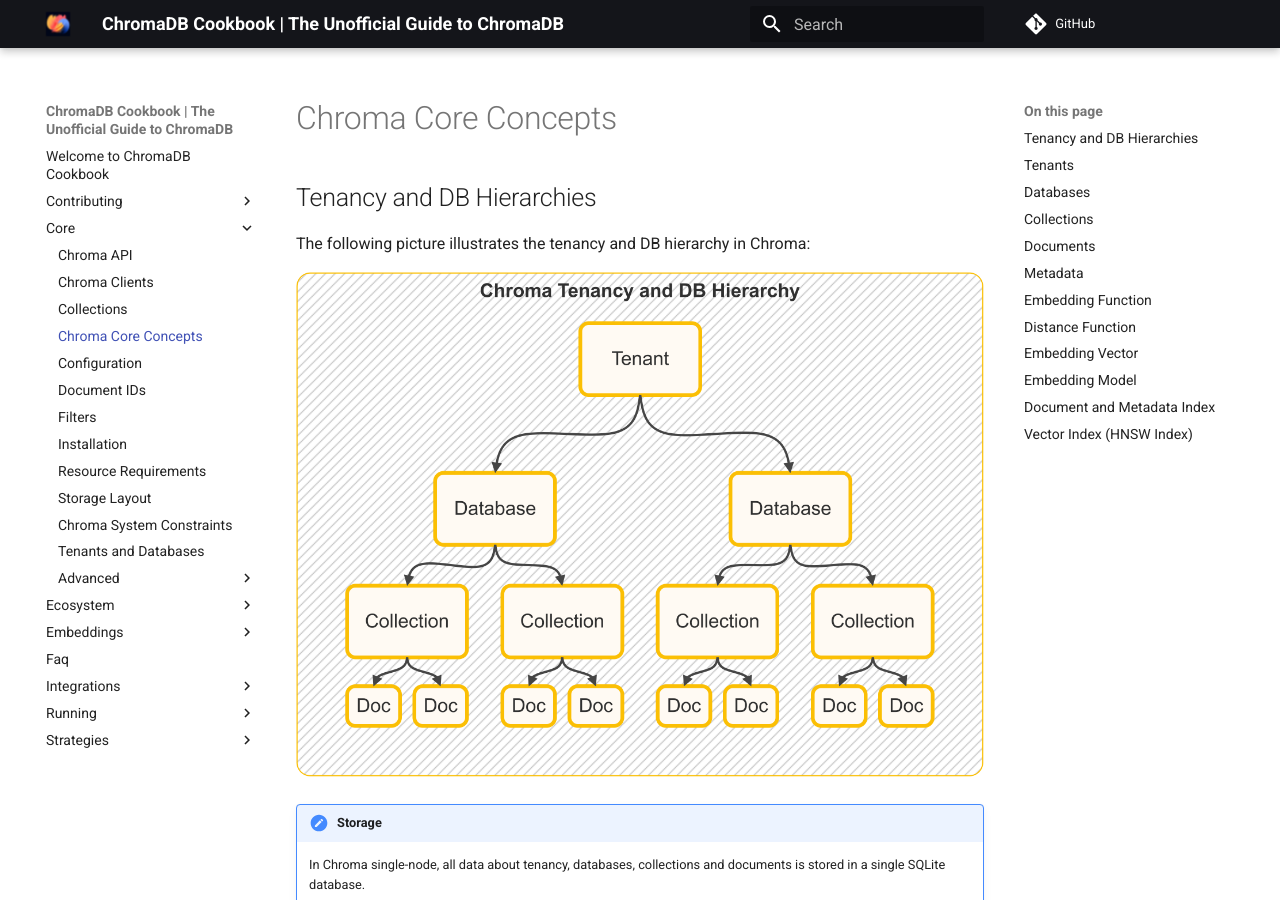
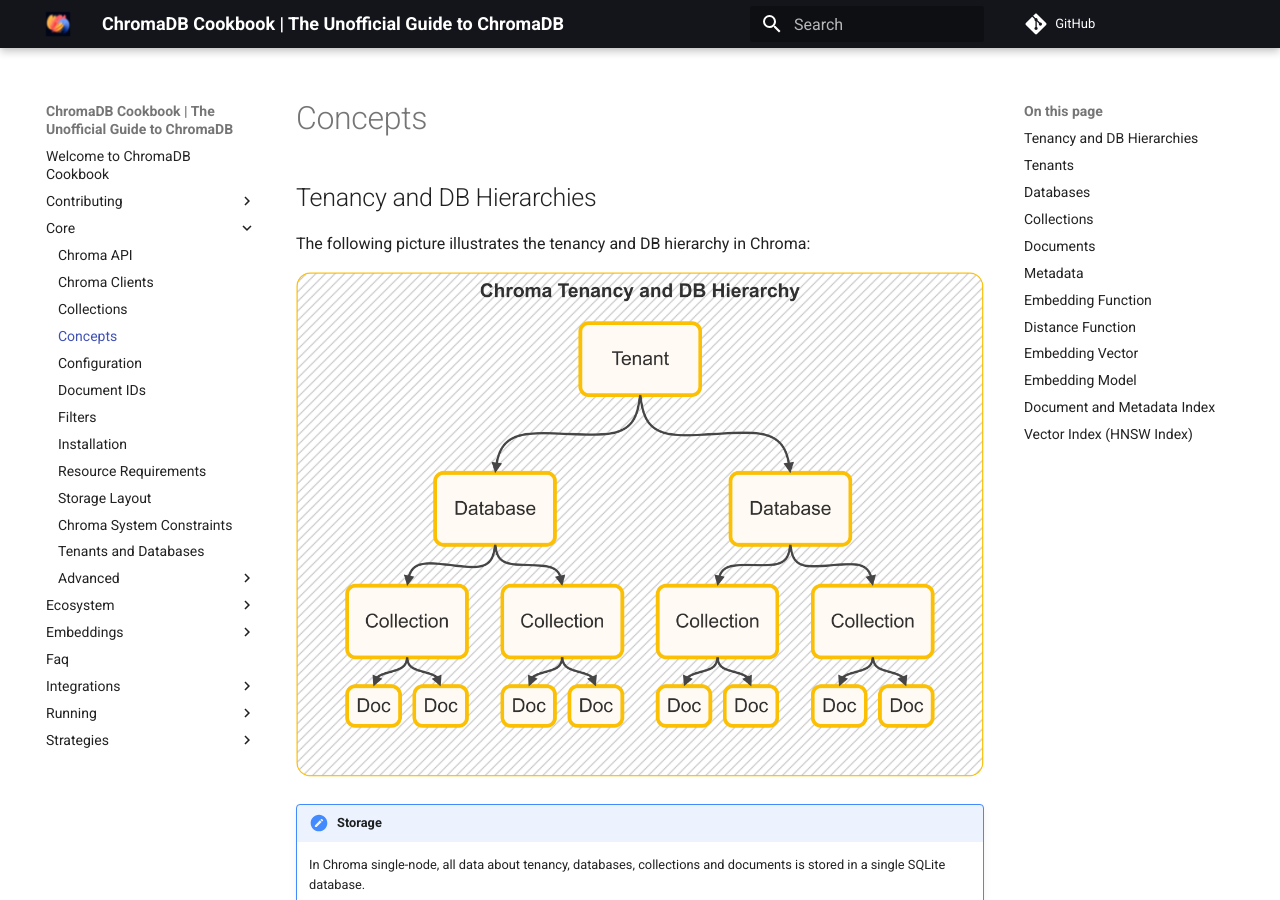
Before and after one commit to amikos-tech/chroma-cookbook, an MkDocs documentation site: the page built from docs/core/concepts.md, in a window 1280 px wide and 900 px high. Built offline with MkDocs 1.6.1 and Material for MkDocs 9.7.7, drawn with Linux system fonts in a browser that asks for light colours; comment, search, counter and statistics services are not loaded.

Commit message:
chore: Fixing broken link to core docs.

```diff
--- a/docs/core/concepts.md
+++ b/docs/core/concepts.md
@@ -1,4 +1,4 @@
-# Chroma Core Concepts
+# Concepts
 
 ## Tenancy and DB Hierarchies
 
@@ -53,7 +53,7 @@
 generating embedding vectors from documents or text queries.
 
 For a list of supported embedding functions see Chroma's
-official [documentation](https://docs.trychroma.com/embeddings).
+official [documentation](https://docs.trychroma.com/integrations#%F0%9F%A7%AC-embedding-integrations).
 
 ## Distance Function
 
```
